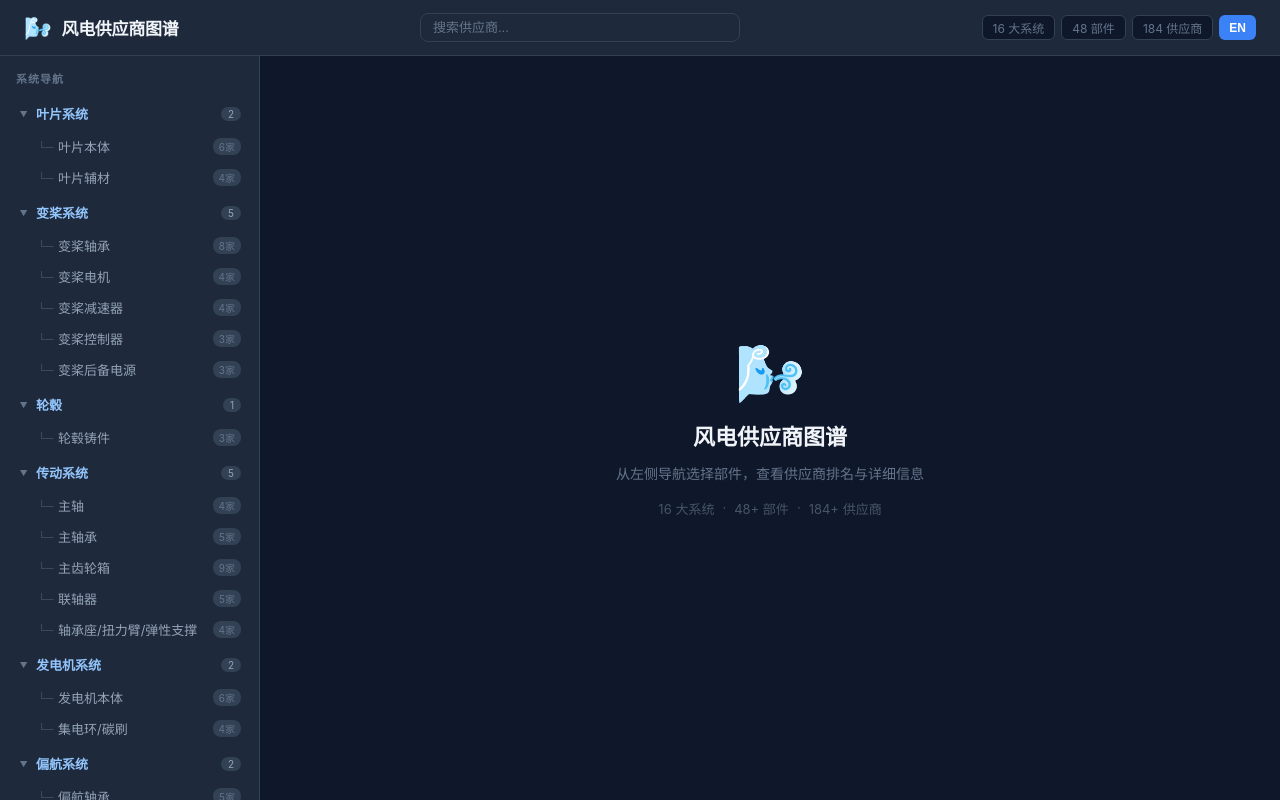
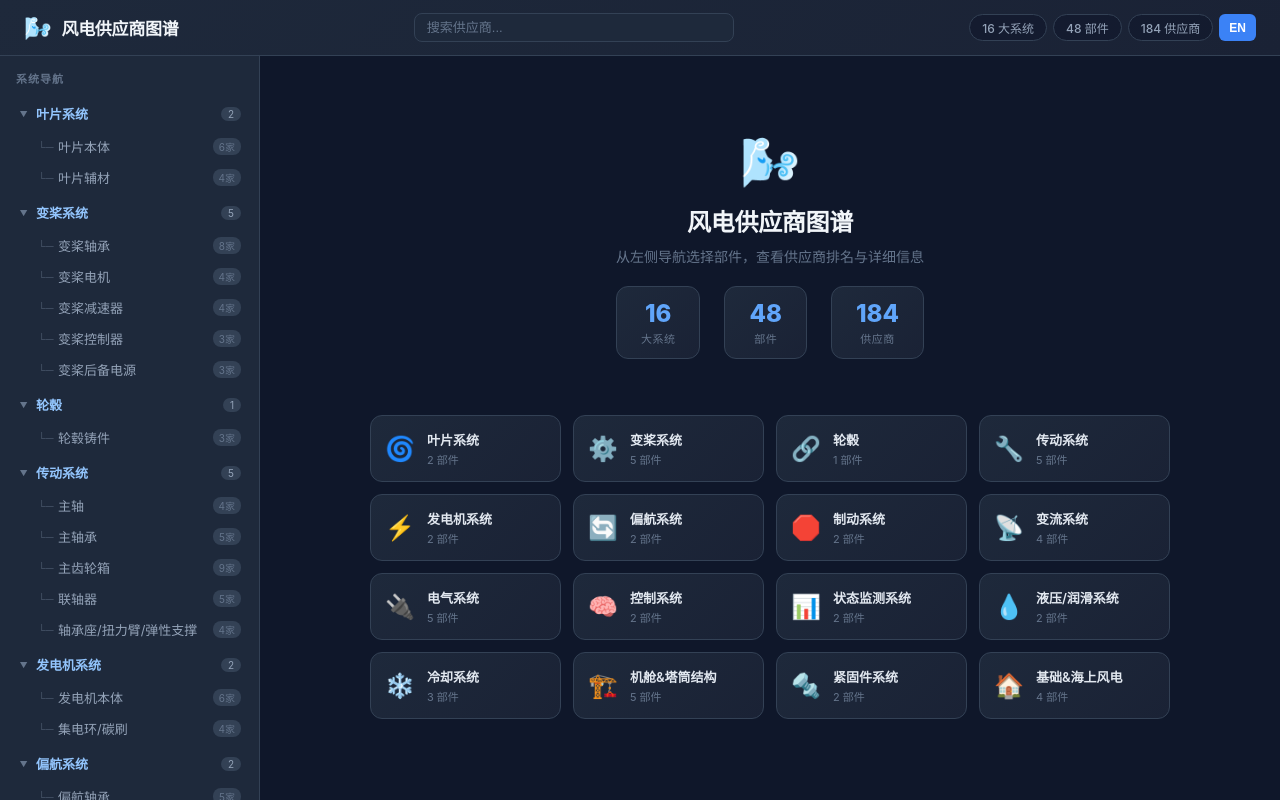
Before and after one commit to peterpei001/wind-turbine-suppliers, a React (Vite) app: page / in a window 1280 px wide. Built offline with nearby package versions, Linux system fonts and the light colour scheme.

Commit message:
feat: UI overhaul - home page system cards, gradient surfaces, hover effects

```diff
--- a/src/App.css
+++ b/src/App.css
@@ -19,7 +19,7 @@
   justify-content: space-between;
   padding: 0 24px;
   height: 56px;
-  background: #1E293B;
+  background: linear-gradient(135deg, #1E293B 0%, #1a2235 100%);
   border-bottom: 1px solid #334155;
   flex-shrink: 0;
 }
@@ -91,11 +91,12 @@
 
 .stat-chip {
   font-size: 12px;
-  padding: 3px 10px;
-  border-radius: 6px;
-  background: #0F172A;
-  color: #64748B;
+  padding: 4px 12px;
+  border-radius: 20px;
+  background: rgba(15,23,42,0.6);
+  color: #94A3B8;
   border: 1px solid #334155;
+  font-weight: 500;
 }
 
 .lang-toggle {
@@ -231,7 +232,7 @@
 .main::-webkit-scrollbar-track { background: transparent; }
 .main::-webkit-scrollbar-thumb { background: #475569; border-radius: 3px; }
 
-/* ════════════════ Empty State ════════════════ */
+/* ════════════════ Empty State (also used by no-data) ════════════════ */
 .content-empty {
   display: flex;
   flex-direction: column;
@@ -246,12 +247,121 @@
 .content-empty h2 { font-size: 22px; color: #F1F5F9; font-weight: 600; }
 .content-empty p { font-size: 14px; color: #64748B; }
 
-.content-empty-hints {
+/* ════════════════ Home Page ════════════════ */
+.home {
+  max-width: 800px;
+  margin: 0 auto;
+  padding-top: 20px;
+}
+
+.home-hero {
+  text-align: center;
+  padding: 32px 20px 28px;
+  margin-bottom: 28px;
+}
+
+.home-hero-icon { font-size: 48px; margin-bottom: 12px; }
+
+.home-hero-title {
+  font-size: 24px;
+  font-weight: 700;
+  color: #F1F5F9;
+  letter-spacing: -0.3px;
+  margin-bottom: 8px;
+}
+
+.home-hero-desc {
+  font-size: 14px;
+  color: #64748B;
+  margin-bottom: 20px;
+}
+
+.home-stats {
   display: flex;
-  gap: 8px;
+  justify-content: center;
+  gap: 24px;
+}
+
+.home-stat {
+  display: flex;
+  flex-direction: column;
+  align-items: center;
+  gap: 2px;
+  padding: 12px 24px;
+  background: linear-gradient(135deg, #1E293B 0%, #1a2235 100%);
+  border: 1px solid #334155;
+  border-radius: 12px;
+  min-width: 80px;
+}
+
+.home-stat-num {
+  font-size: 24px;
+  font-weight: 800;
+  color: #60A5FA;
+}
+
+.home-stat-label {
+  font-size: 11px;
+  color: #64748B;
+  text-transform: uppercase;
+  letter-spacing: 0.5px;
+}
+
+.home-grid {
+  display: grid;
+  grid-template-columns: repeat(auto-fill, minmax(180px, 1fr));
+  gap: 12px;
+}
+
+.home-card {
+  display: flex;
+  align-items: center;
+  gap: 12px;
+  padding: 14px;
+  background: linear-gradient(135deg, #1E293B 0%, #1a2235 100%);
+  border: 1px solid #334155;
+  border-radius: 12px;
+  cursor: pointer;
+  transition: all 0.2s ease;
+}
+
+.home-card:hover {
+  border-color: #3B82F6;
+  transform: translateY(-2px);
+  box-shadow: 0 6px 20px rgba(59,130,246,0.1);
+}
+
+.home-card-icon { font-size: 24px; }
+
+.home-card-info {
+  display: flex;
+  flex-direction: column;
+  gap: 2px;
+  min-width: 0;
+}
+
+.home-card-name {
   font-size: 13px;
-  color: #475569;
-  margin-top: 4px;
+  font-weight: 600;
+  color: #E2E8F0;
+  white-space: nowrap;
+  overflow: hidden;
+  text-overflow: ellipsis;
+}
+
+.home-card-meta {
+  font-size: 11px;
+  color: #64748B;
+}
+
+/* Home responsive */
+@media (max-width: 768px) {
+  .home-hero { padding: 20px 12px 20px; }
+  .home-hero-title { font-size: 20px; }
+  .home-stats { gap: 12px; }
+  .home-stat { padding: 10px 16px; min-width: 60px; }
+  .home-stat-num { font-size: 20px; }
+  .home-grid { grid-template-columns: repeat(2, 1fr); gap: 8px; }
 }
 
 /* ════════════════ Content Header ════════════════ */
@@ -284,16 +394,17 @@
 
 /* ════════════════ Supplier Card ════════════════ */
 .supplier-card {
-  background: #1E293B;
+  background: linear-gradient(135deg, #1E293B 0%, #1a2235 100%);
   border: 1px solid #334155;
   border-radius: 12px;
-  padding: 18px;
+  padding: 20px;
   cursor: pointer;
-  transition: border-color 0.2s, transform 0.15s;
+  transition: all 0.25s ease;
 }
 .supplier-card:hover {
   border-color: #3B82F6;
-  transform: translateY(-1px);
+  transform: translateY(-2px);
+  box-shadow: 0 8px 24px rgba(59,130,246,0.12);
 }
 
 .card-rank-row {
@@ -472,9 +583,22 @@
   align-items: flex-start;
   background: linear-gradient(135deg, #1E293B 0%, #0F172A 100%);
   border: 1px solid #334155;
-  border-radius: 12px;
+  border-radius: 16px;
   padding: 28px;
   margin-bottom: 24px;
+  position: relative;
+  overflow: hidden;
+}
+.detail-hero::before {
+  content: '';
+  position: absolute;
+  top: -50%;
+  right: -20%;
+  width: 300px;
+  height: 300px;
+  border-radius: 50%;
+  background: radial-gradient(circle, rgba(59,130,246,0.06) 0%, transparent 70%);
+  pointer-events: none;
 }
 
 .detail-hero-left { display: flex; flex-direction: column; gap: 10px; }
@@ -558,11 +682,13 @@
 }
 
 .detail-section {
-  background: #1E293B;
+  background: linear-gradient(135deg, #1E293B 0%, #1a2235 100%);
   border: 1px solid #334155;
-  border-radius: 10px;
+  border-radius: 12px;
   padding: 20px;
+  transition: border-color 0.2s;
 }
+.detail-section:hover { border-color: #475569; }
 
 .section-title {
   font-size: 13px;
@@ -636,11 +762,13 @@
 }
 
 .side-card {
-  background: #1E293B;
+  background: linear-gradient(135deg, #1E293B 0%, #1a2235 100%);
   border: 1px solid #334155;
-  border-radius: 10px;
+  border-radius: 12px;
   padding: 18px;
+  transition: border-color 0.2s;
 }
+.side-card:hover { border-color: #475569; }
 
 .side-title {
   font-size: 12px;
--- a/src/pages/HomePage.tsx
+++ b/src/pages/HomePage.tsx
@@ -1,9 +1,19 @@
-import { useLanguage } from '../LanguageContext';
+import { useNavigate } from 'react-router-dom';
+import { useT, useLanguage } from '../LanguageContext';
 import { UI } from '../i18n';
 import { treeData } from '../data';
 
+const systemIcons: Record<string, string> = {
+  'sys-blade': '🌀', 'sys-pitch': '⚙️', 'sys-hub': '🔗', 'sys-drivetrain': '🔧',
+  'sys-generator': '⚡', 'sys-yaw': '🔄', 'sys-brake': '🛑', 'sys-converter': '📡',
+  'sys-electrical': '🔌', 'sys-control': '🧠', 'sys-cms': '📊', 'sys-hydraulic': '💧',
+  'sys-cooling': '❄️', 'sys-structure': '🏗️', 'sys-fastener': '🔩', 'sys-foundation': '🏠',
+};
+
 export default function HomePage() {
   const { lang } = useLanguage();
+  const { t } = useT();
+  const navigate = useNavigate();
 
   const sysCount = treeData.children?.length || 0;
   let compCount = 0;
@@ -18,16 +28,38 @@ export default function HomePage() {
   }
 
   return (
-    <div className="content-empty">
-      <div className="content-empty-icon">🌬️</div>
-      <h2>{UI.emptyTitle[lang]}</h2>
-      <p>{UI.emptyHint[lang]}</p>
-      <div className="content-empty-hints">
-        <span>{sysCount} {UI.systems[lang]}</span>
-        <span>·</span>
-        <span>{compCount}+ {UI.components[lang]}</span>
-        <span>·</span>
-        <span>{suppCount}+ {UI.suppliers[lang]}</span>
+    <div className="home">
+      <div className="home-hero">
+        <div className="home-hero-icon">🌬️</div>
+        <h2 className="home-hero-title">{UI.emptyTitle[lang]}</h2>
+        <p className="home-hero-desc">{UI.emptyHint[lang]}</p>
+        <div className="home-stats">
+          <div className="home-stat">
+            <span className="home-stat-num">{sysCount}</span>
+            <span className="home-stat-label">{UI.systems[lang]}</span>
+          </div>
+          <div className="home-stat">
+            <span className="home-stat-num">{compCount}</span>
+            <span className="home-stat-label">{UI.components[lang]}</span>
+          </div>
+          <div className="home-stat">
+            <span className="home-stat-num">{suppCount}</span>
+            <span className="home-stat-label">{UI.suppliers[lang]}</span>
+          </div>
+        </div>
+      </div>
+      <div className="home-grid">
+        {(treeData.children || []).map((sys) => (
+          <div key={sys.id} className="home-card" onClick={() => navigate(`/browse/${sys.id}`)}>
+            <div className="home-card-icon">{systemIcons[sys.id] || '📦'}</div>
+            <div className="home-card-info">
+              <div className="home-card-name">{t(sys.name)}</div>
+              <div className="home-card-meta">
+                {(sys.children || []).filter(c => c.type === 'component').length} {UI.components[lang]}
+              </div>
+            </div>
+          </div>
+        ))}
       </div>
     </div>
   );
```
